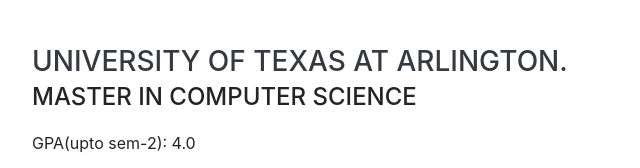
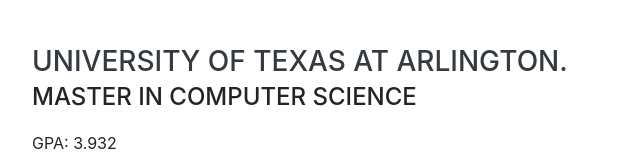
Before and after one commit to varunpande/varunpande.github.io, a website with bundled scripts: page intro/index.html in a window 1280 px wide. Shown: the part 3208-3376 px from the top of the page, 288-928 px from the left. Built offline with nearby package versions, Linux system fonts and the light colour scheme; a web font is replaced by a local one.

Commit message:
GPA update

```diff
--- a/intro/index.html
+++ b/intro/index.html
@@ -215,7 +215,7 @@
                     <div class="resume-content">
                         <h3 class="mb-0">University of Texas at Arlington.</h3>
                         <div class="subheading mb-3">Master in Computer Science</div>
-                        <p>GPA(upto sem-2): 4.0</p>
+                        <p>GPA: 3.932</p>
                         <div><b>1st Semester Coursework:</b> Data analysis and modelling techniques, Design and analysis of algorithms.</div>
                         <div><b>2nd Semester Coursework:</b> Database - 1, Information security - 1, Web data management, Software testing.</div>
                         <div><b>Summer Semester:</b> Full time internship at Zimperium Inc.</div>
```
